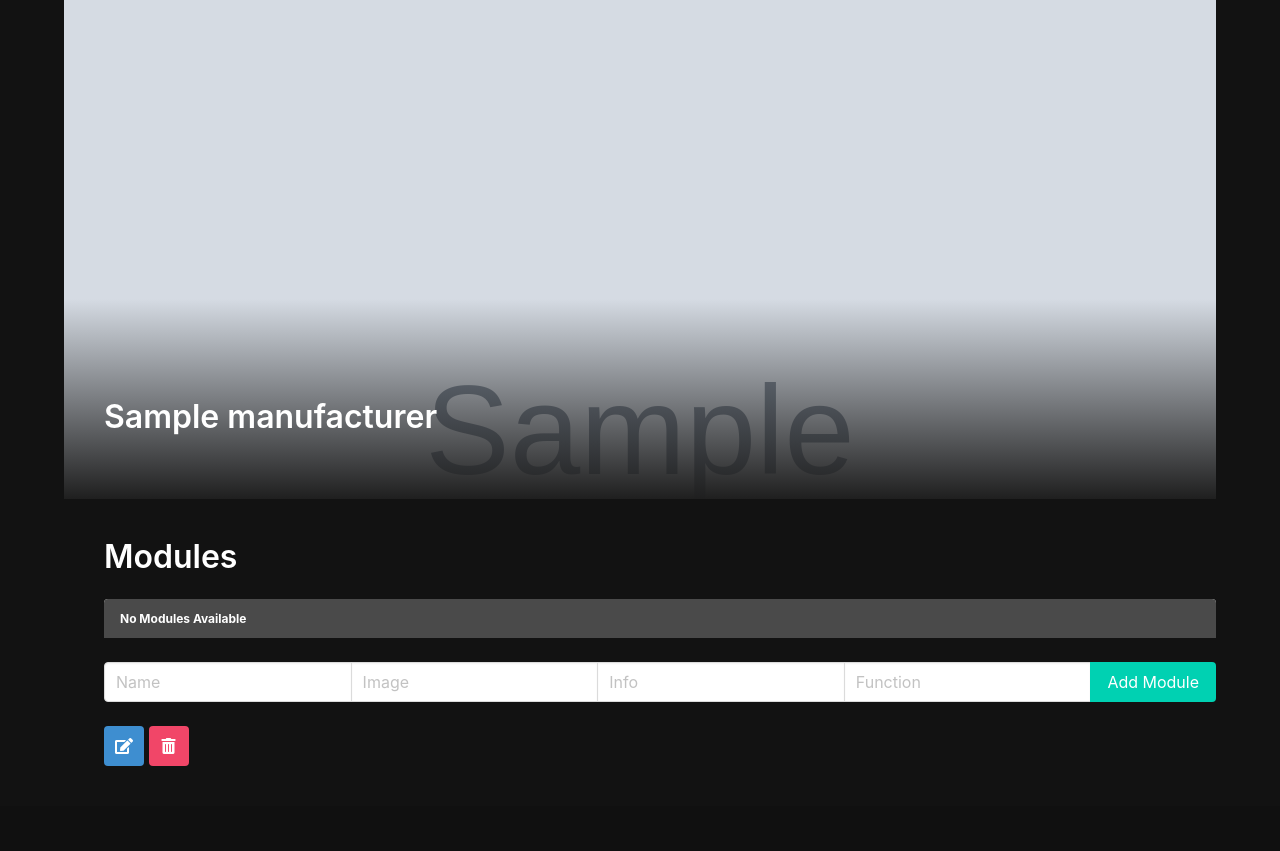
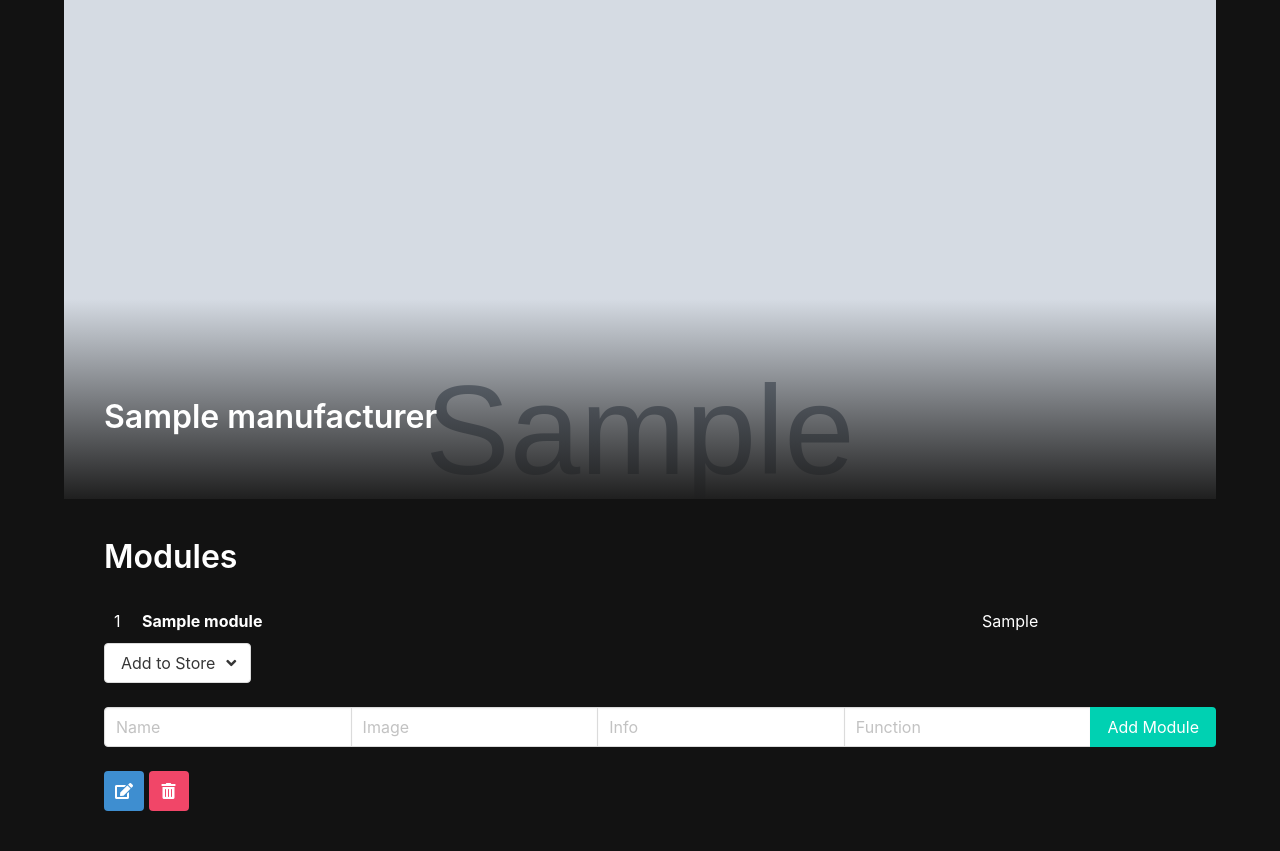
Before and after one commit to bbakercello/New-England-Synth, a Django app: page /manufacturers/1/ in a window 1280 px wide. Shown: the part 53-904 px from the top of the page. Before the commit the page ends 819 px from the top, so only its background shows below. Run offline with Django 4.2, Linux system fonts and the light colour scheme; tables that the repository leaves empty hold one stand-in row (values such as "Sample post"); grey boxes marked "Sample" are stand-in pictures.

```diff
--- a/main_app/templates/home.html
+++ b/main_app/templates/home.html
@@ -17,8 +17,7 @@
                         <!--   Here we are creating an anchor
                         tag that when clicked will hit our new
                         route and send a query to remove the module     -->
-                        <a href="{% url 'store_module_assoc' store.pk module.pk
-                        %}?assoc=remove" class="button is-danger is-outlined">
+                        <a href="{% url 'store_module_assoc' store.pk module.pk %}?assoc=remove" class="button is-danger is-outlined">
                         <span class="icon is-small">
                             <i class="fas fa-times"></i>
                         </span>
--- a/main_app/templates/manufacturer_create.html
+++ b/main_app/templates/manufacturer_create.html
@@ -10,3 +10,5 @@
     {{form.as_p}}
     <input type="submit" value="Submit"/>
 </form>
+
+{% endblock %}
--- a/main_app/templates/manufacturer_detail.html
+++ b/main_app/templates/manufacturer_detail.html
@@ -10,7 +10,7 @@
 
     <div class="detail__modules mb-5">
         <h3 class="title is-3">Modules</h3>
-        {% for module in manufacturer.modules.all %}
+        {% for module in manufacturer.module.all %}
         <div class="module">
         <span>{{forloop.counter}}</span>
         <span><b>{{module.name}}</b></span>
--- a/main_app/views.py
+++ b/main_app/views.py
@@ -1,4 +1,5 @@
 # at top of file
+from email.mime import image
 from django.shortcuts import redirect, render
 from django.views import View
 from django.urls import reverse
```
